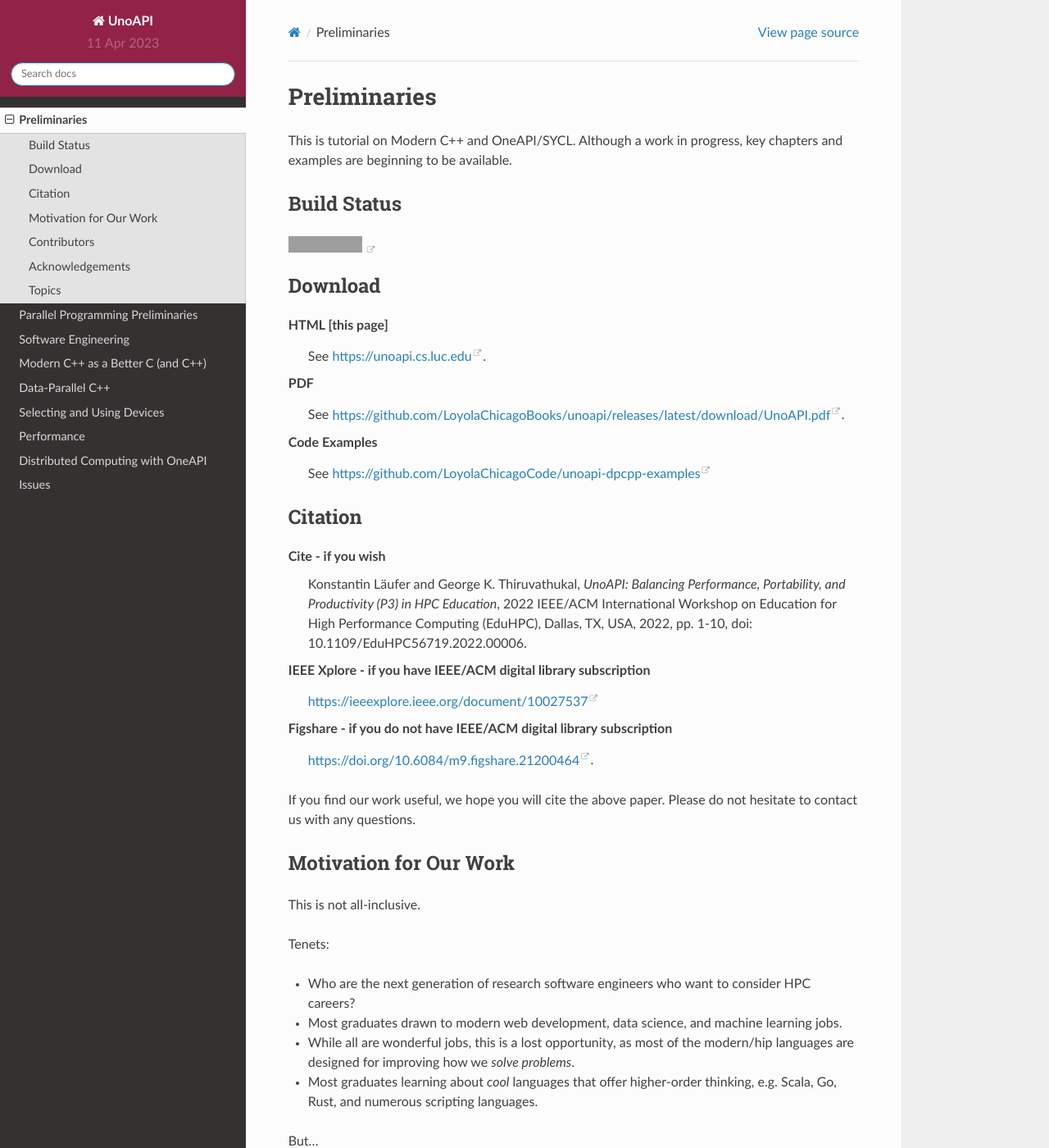
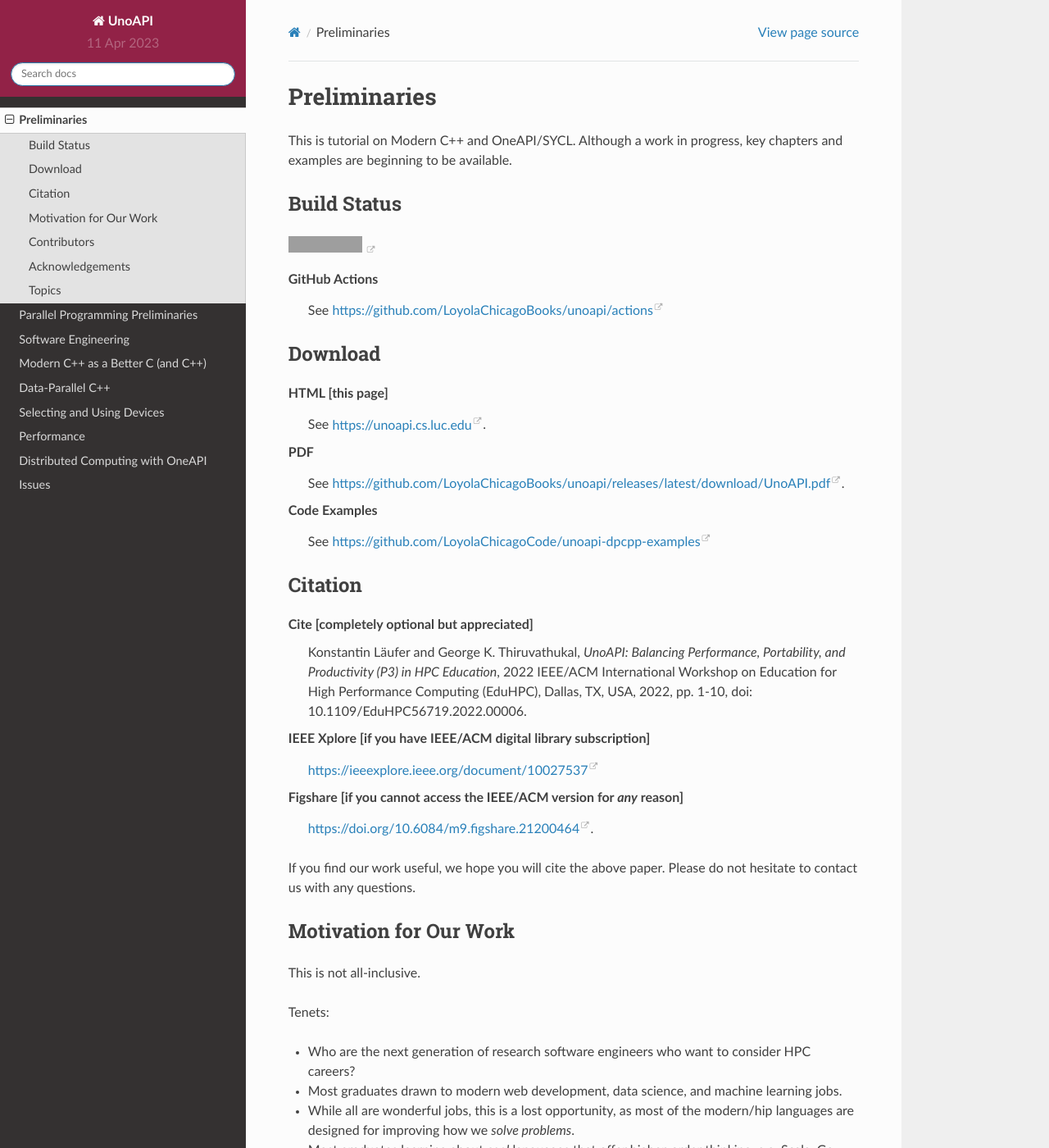
Before and after one commit to LoyolaChicagoBooks/unoapi, a Sphinx documentation site: the page built from source/00-preliminaries/preliminaries.rst, in a window 1280 px wide and 1400 px high. Shown: the whole window at 82% size. Built offline with Sphinx 7.4.7 and the Read the Docs theme 2.0.0, drawn with Linux system fonts in a browser that asks for light colours; grey boxes are pictures that could not be loaded.

Commit message:
more updates to preliminaries

```diff
--- a/source/00-preliminaries/preliminaries.rst
+++ b/source/00-preliminaries/preliminaries.rst
@@ -8,9 +8,17 @@ Although a work in progress, key chapters and examples are beginning to be avail
 Build Status
 --------------
 
-.. image:: https://github.com/LoyolaChicagoBooks/unoapi/actions/workflows/main.yml/badge.svg
-   :target: https://github.com/LoyolaChicagoBooks/unoapi/actions/workflows/main.yml
-   :alt: GitHub Pages and Release PDF
+.. only:: html
+
+      .. image:: https://github.com/LoyolaChicagoBooks/unoapi/actions/workflows/main.yml/badge.svg
+         :target: https://github.com/LoyolaChicagoBooks/unoapi/actions/workflows/main.yml
+         :alt: GitHub Pages and Release PDF
+
+
+GitHub Actions
+   See https://github.com/LoyolaChicagoBooks/unoapi/actions
+
+
 
 Download
 ---------
@@ -27,13 +35,13 @@ Code Examples
 Citation
 ---------
 
-Cite - if you wish
+Cite [completely optional but appreciated]
    Konstantin Läufer and George K. Thiruvathukal, *UnoAPI: Balancing Performance, Portability, and Productivity (P3) in HPC Education*, 2022 IEEE/ACM International Workshop on Education for High Performance Computing (EduHPC), Dallas, TX, USA, 2022, pp. 1-10, doi: 10.1109/EduHPC56719.2022.00006.
 
-IEEE Xplore - if you have IEEE/ACM digital library subscription
+IEEE Xplore [if you have IEEE/ACM digital library subscription]
    https://ieeexplore.ieee.org/document/10027537
 
-Figshare - if you do not have IEEE/ACM digital library  subscription
+Figshare [if you cannot access the IEEE/ACM version for *any* reason]
    https://doi.org/10.6084/m9.figshare.21200464.
 
 If you find our work useful, we hope you will cite the above paper.
```
